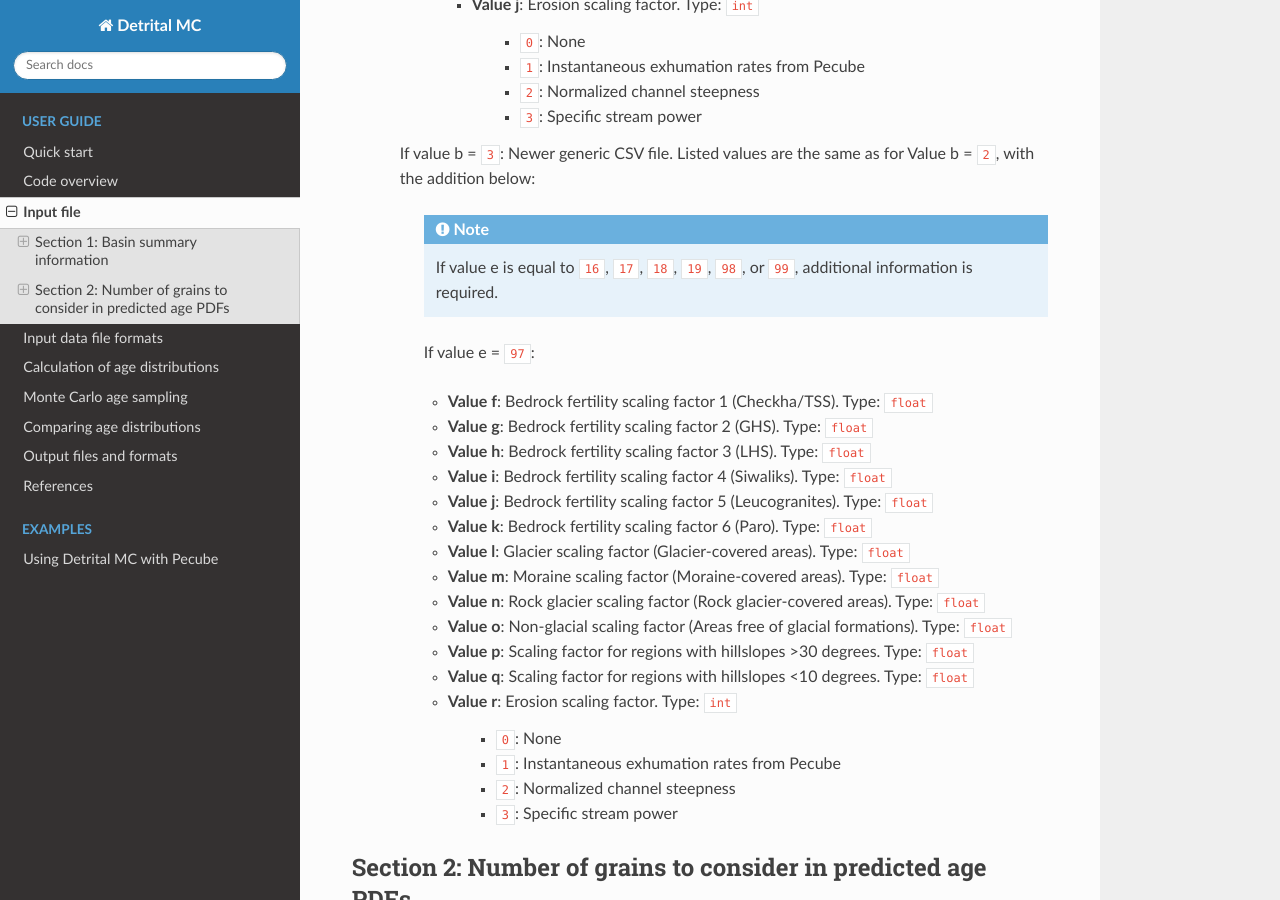
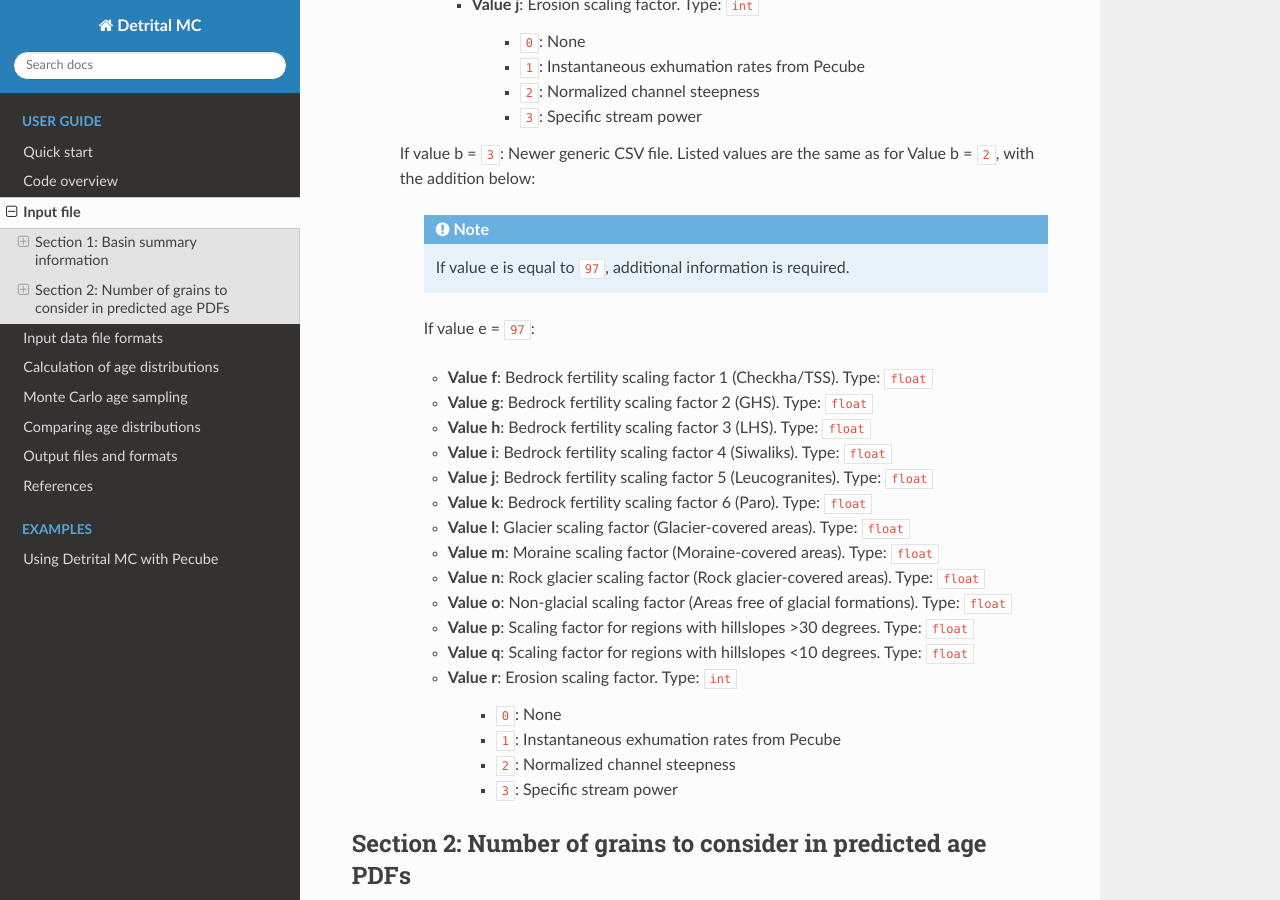
Before and after one commit to HUGG/Detrital-MC, a Sphinx documentation site: the page built from docs/source/manual/input-file.rst, in a window 1280 px wide and 900 px high, scrolled down 3637 px. Built offline with Sphinx 7.4.7 and the Read the Docs theme 2.0.0, drawn with Linux system fonts in a browser that asks for light colours.

Commit message:
Minor edit

```diff
--- a/docs/source/manual/input-file.rst
+++ b/docs/source/manual/input-file.rst
@@ -150,7 +150,7 @@ You should use one line per basin.
 
     If value b = ``3``: Newer generic CSV file. Listed values are the same as for Value b = ``2``, with the addition below:
 
-        .. note:: If value e is equal to ``16``, ``17``, ``18``, ``19``, ``98``, or ``99``, additional information is required.
+        .. note:: If value e is equal to ``97``, additional information is required.
 
         If value e = ``97``:
 
```
